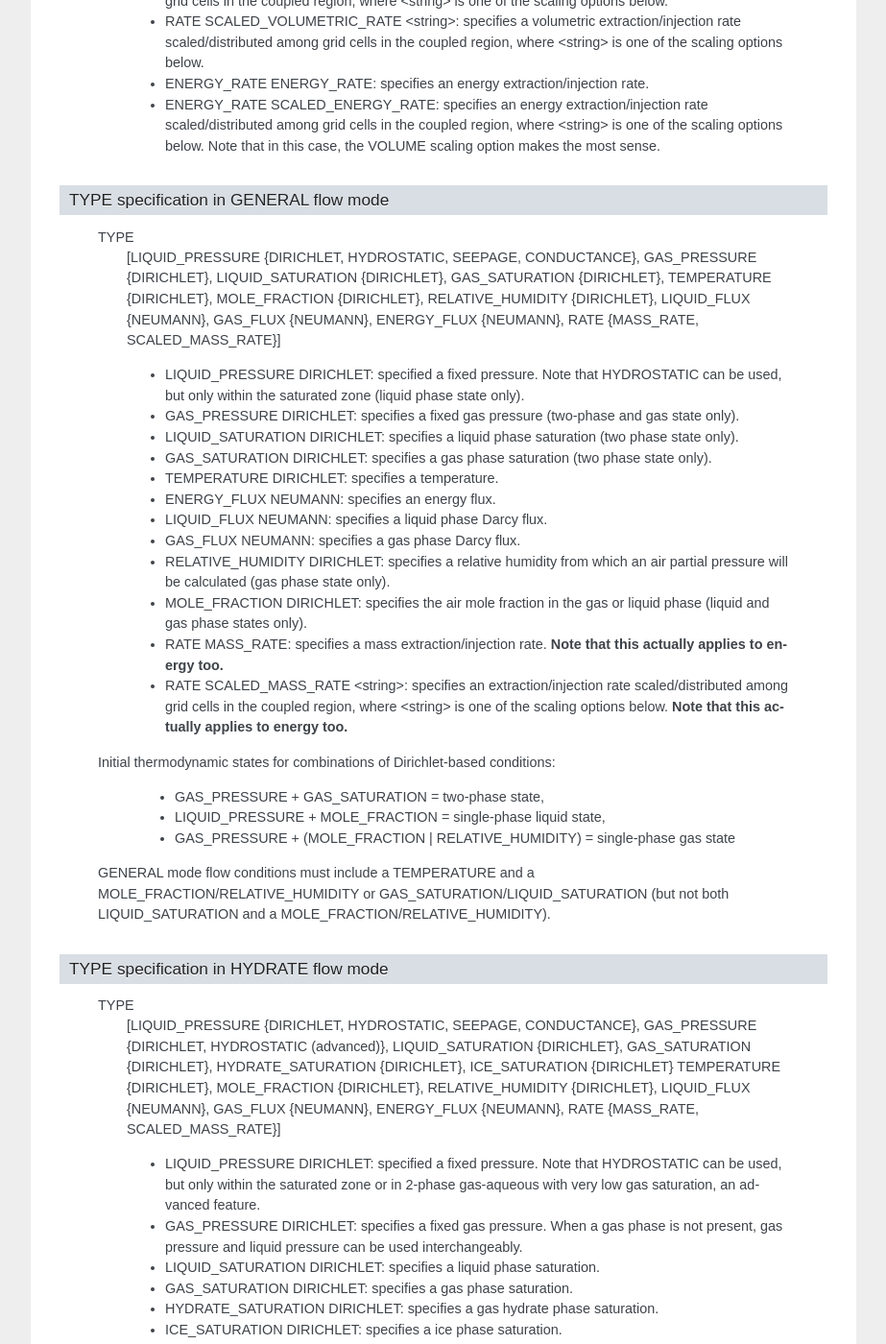
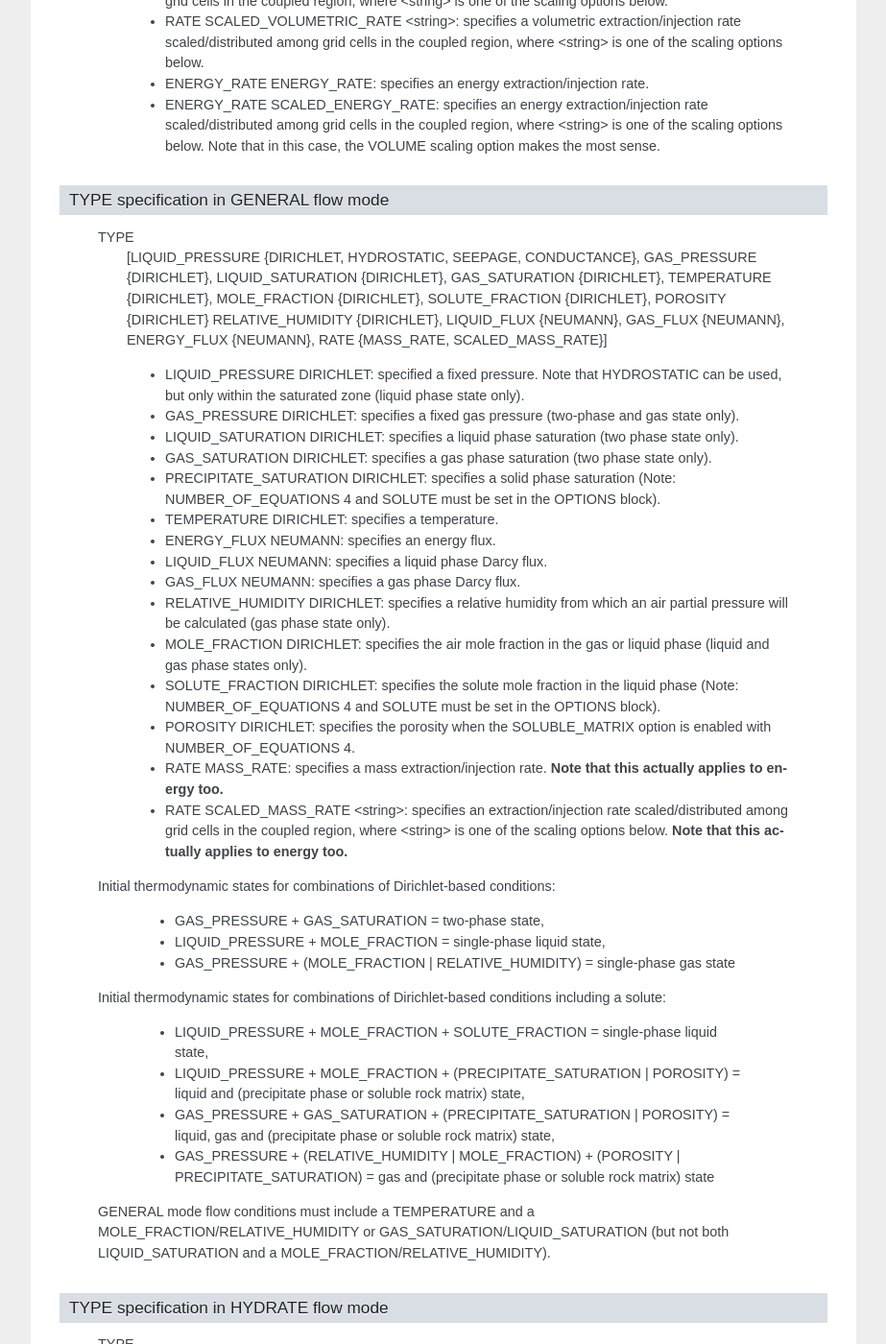
Before and after one commit to Miracloon/pflotran-documentation, a Sphinx documentation site: the page built from source/user_guide/cards/subsurface/flow_condition_card.rst, in a window 1280 px wide and 1400 px high, scrolled down 1188 px. Shown: the whole window at 96% size, without its empty margins (318-1241 px from the left). Built offline with Sphinx 7.4.7, drawn with Linux system fonts in a browser that asks for light colours.

Commit message:
Add flow conditions.

```diff
--- a/source/user_guide/cards/subsurface/flow_condition_card.rst
+++ b/source/user_guide/cards/subsurface/flow_condition_card.rst
@@ -101,6 +101,8 @@ TYPE specification in GENERAL flow mode
   GAS_SATURATION {DIRICHLET},
   TEMPERATURE {DIRICHLET},
   MOLE_FRACTION {DIRICHLET},
+  SOLUTE_FRACTION {DIRICHLET},
+  POROSITY {DIRICHLET}
   RELATIVE_HUMIDITY {DIRICHLET},
   LIQUID_FLUX {NEUMANN},
   GAS_FLUX {NEUMANN},
@@ -120,6 +122,8 @@ TYPE specification in GENERAL flow mode
   * GAS_SATURATION DIRICHLET: specifies a gas phase saturation
     (two phase state only).
 
+  * PRECIPITATE_SATURATION DIRICHLET: specifies a solid phase saturation (Note: NUMBER_OF_EQUATIONS 4 and SOLUTE must be set in the OPTIONS block).
+
   * TEMPERATURE DIRICHLET: specifies a temperature.
 
   * ENERGY_FLUX NEUMANN: specifies an energy flux.
@@ -135,6 +139,10 @@ TYPE specification in GENERAL flow mode
   * MOLE_FRACTION DIRICHLET: specifies the air mole fraction in the
     gas or liquid phase
     (liquid and gas phase states only).
+
+  * SOLUTE_FRACTION DIRICHLET: specifies the solute mole fraction in the liquid phase (Note: NUMBER_OF_EQUATIONS 4 and SOLUTE must be set in the OPTIONS block).
+
+  * POROSITY DIRICHLET: specifies the porosity when the SOLUBLE_MATRIX option is enabled with NUMBER_OF_EQUATIONS 4.
 
   * RATE MASS_RATE: specifies a mass extraction/injection rate. **Note that
     this actually applies to energy too.**
@@ -152,6 +160,16 @@ TYPE specification in GENERAL flow mode
 
   * GAS_PRESSURE + (MOLE_FRACTION | RELATIVE_HUMIDITY) = single-phase gas
     state
+
+ Initial thermodynamic states for combinations of Dirichlet-based conditions including a solute:
+
+  * LIQUID_PRESSURE + MOLE_FRACTION + SOLUTE_FRACTION = single-phase liquid state,
+
+  * LIQUID_PRESSURE + MOLE_FRACTION + (PRECIPITATE_SATURATION | POROSITY) = liquid and (precipitate phase or soluble rock matrix) state,
+
+  * GAS_PRESSURE + GAS_SATURATION + (PRECIPITATE_SATURATION | POROSITY) = liquid, gas and (precipitate phase or soluble rock matrix) state,
+
+  * GAS_PRESSURE + (RELATIVE_HUMIDITY | MOLE_FRACTION) + (POROSITY | PRECIPITATE_SATURATION) = gas and (precipitate phase or soluble rock matrix) state
 
  GENERAL mode flow conditions must include a TEMPERATURE and a
  MOLE_FRACTION/RELATIVE_HUMIDITY or GAS_SATURATION/LIQUID_SATURATION
```
